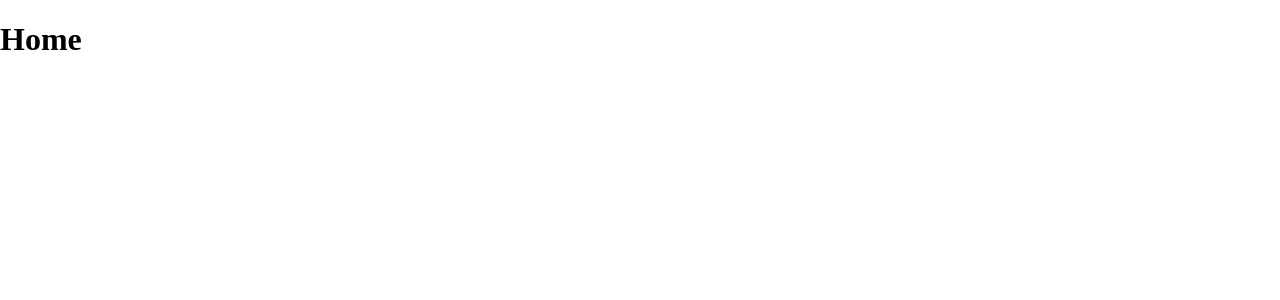
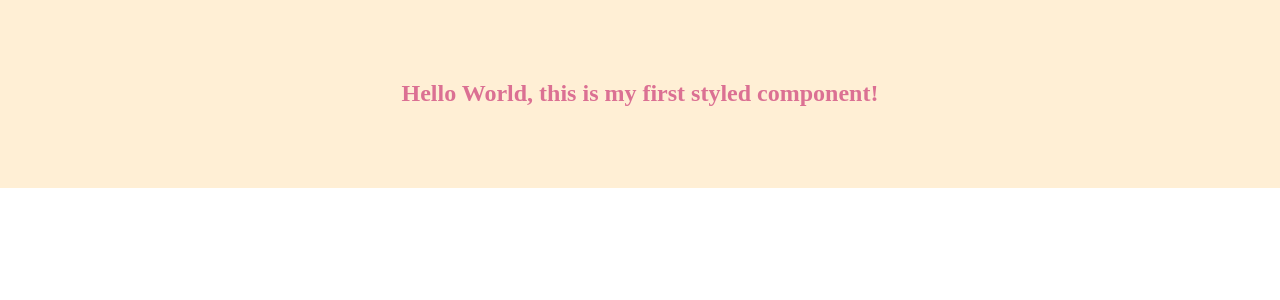
Before and after one commit to francescoLucania/fl-create, a React (Create React App) app: page / in a window 1280 px wide. Shown: the top 300 px of the page. Built offline with nearby package versions, Linux system fonts and the light colour scheme.

Commit message:
fl# add my first styled component

```diff
--- a/src/pages/Home/Home.js
+++ b/src/pages/Home/Home.js
@@ -1,15 +1,32 @@
 import React, {Component} from 'react';
+import styled from 'styled-components';
 
-const title = 'Home';
+// Create a <Title> react component that renders an <h1> which is
+// centered, palevioletred and sized at 1.5em
+const TitleH1 = styled.h1`
+  font-size: 1.5em;
+  text-align: center;
+  color: palevioletred;
+`;
+
+// Create a <Wrapper> react component that renders a <section> with
+// some padding and a papayawhip background
+const Wrapper = styled.section`
+  padding: 4em;
+  background: papayawhip;
+`;
+
+const title = 'Hello World, this is my first styled component!';
 
 class Home extends Component {
     render() {
         document.title = title;
 
         return (
-            <div>
-                <h1>{title}</h1>
-            </div>
+            // Use them like any other React component – except they're styled!
+            <Wrapper>
+                <TitleH1>{title}</TitleH1>
+            </Wrapper>
         )
     }
 }
```
